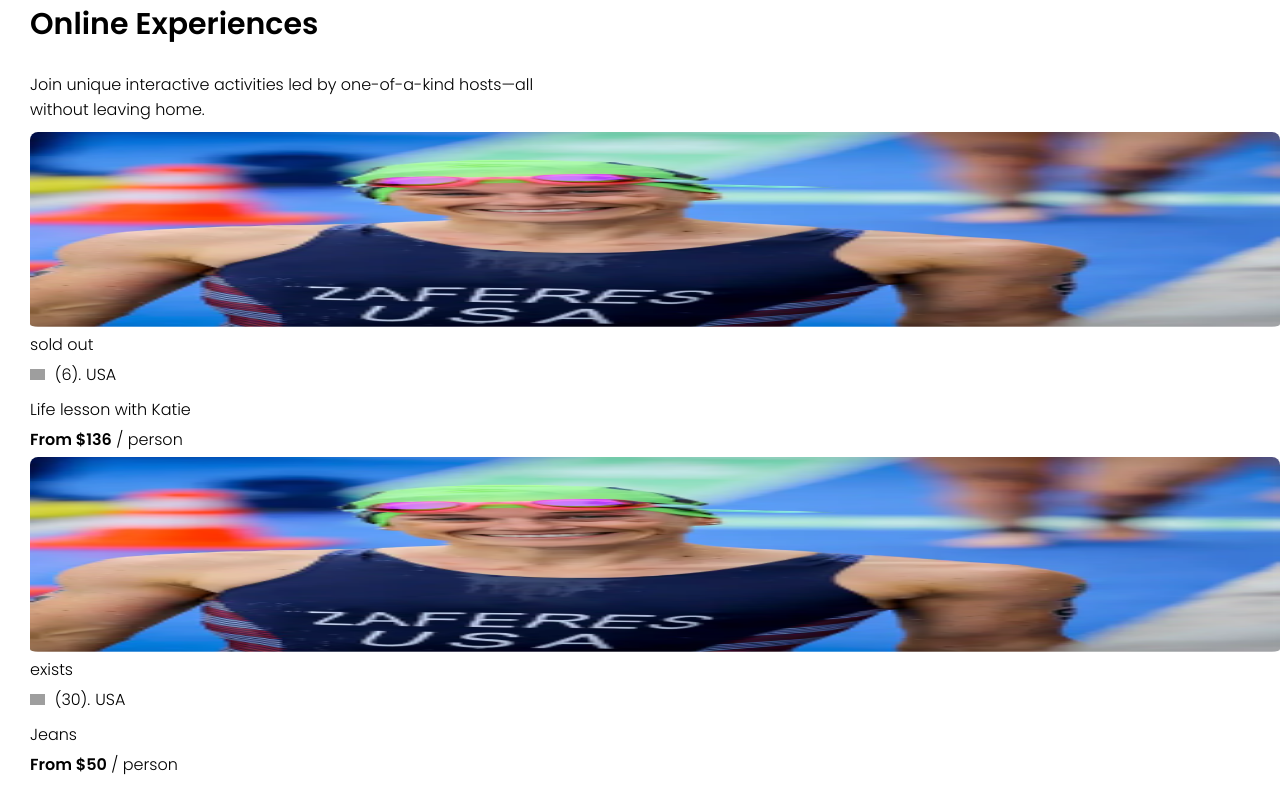
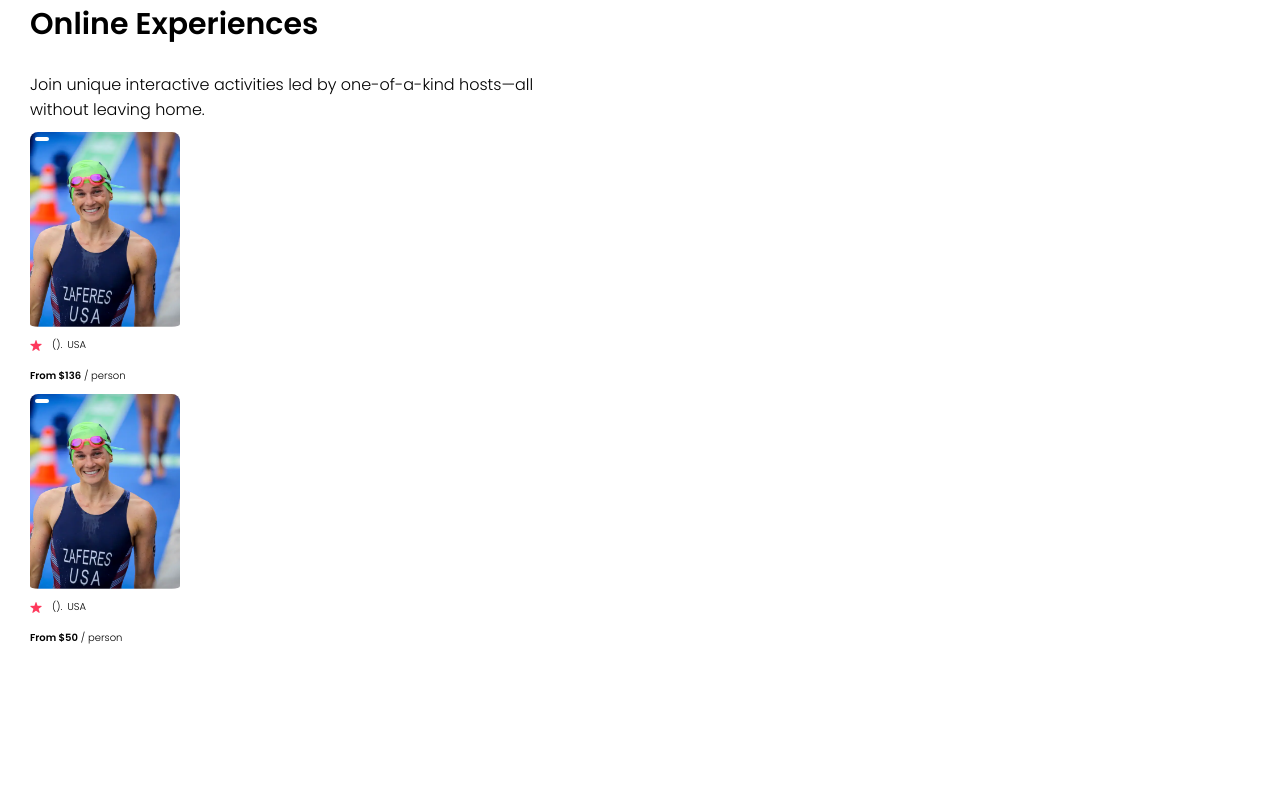
Before and after one commit to FMirzaei93/airbnb-app, a React (Create React App) app: page / in a window 1280 px wide. Shown: the part 600-1407 px from the top of the page. After the commit the page ends 1281 px from the top, so only its background shows below. Built offline with nearby package versions, Linux system fonts and the light colour scheme; grey boxes are pictures that could not be loaded.

Commit message:
Update Card.js

```diff
--- a/src/components/Card.js
+++ b/src/components/Card.js
@@ -1,25 +1,26 @@
-import star from "../images/star.png";
-
 export default function Card(props) {
   return (
-    <section className='card'>
+    <div className='card'>
       <div className='item-image'>
-        <img src={`../images/${props.img}`} alt='item-image' />
-        <span className='sold-status'>{props.sold_status}</span>
+        <img src={`/images/${props.img}`} alt='item-image' />
+
+        <span className='availability'>{props.availability}</span>
       </div>
       <div className='info'>
-        <img src={star} alt='star-icon' />
-        <span className='ratings'>{props.rarings}</span>
-        <div className='ratings-num'>
+        <img src={"/images/star.png"} alt='star-icon' />
+        <span>{props.rating}</span>
+        <div>
           <span>(</span>
-          {props.ratings_num}
+          {props.reviewCount}
           <span>).</span>
         </div>
-        <span className='location'>{props.location}</span>
+        <span>{props.location}</span>
       </div>
-      <p className='title'>{props.title}</p>
-      <span className='price'>{props.price}</span>
-      <span className='owner-status'> {" / "}person</span>
-    </section>
+      <p className='description'>{props.description}</p>
+      <div>
+        <span className='price'>{props.price}</span>{" "}
+        <span style={{ fontSize: "10px" }}>{" / "}person</span>
+      </div>
+    </div>
   );
 }
```
